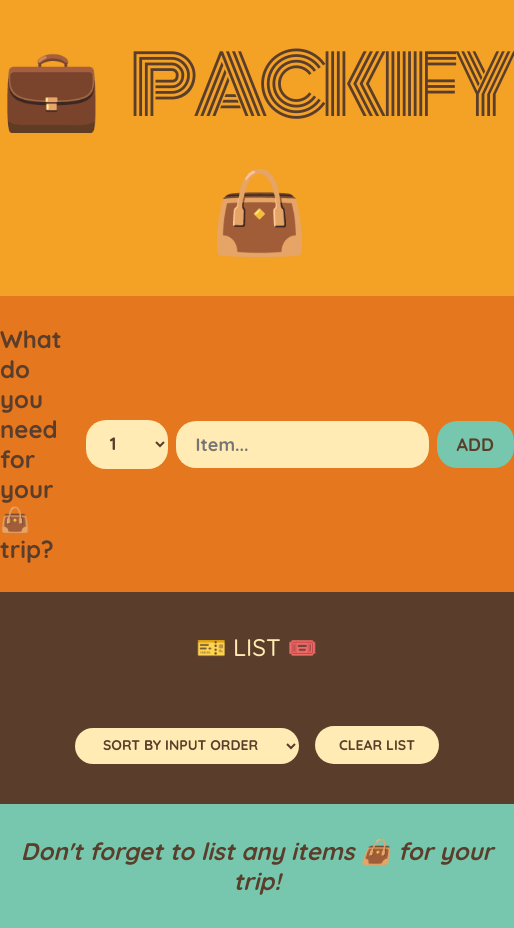
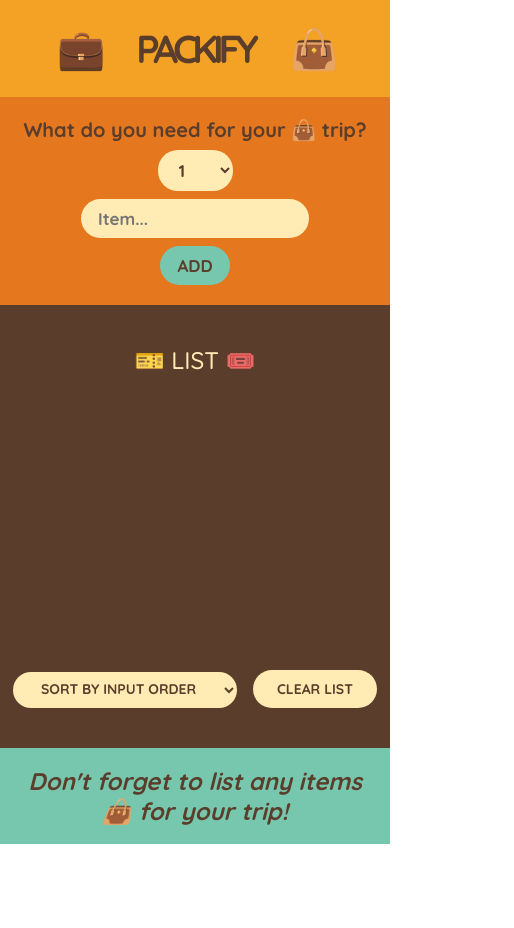
Before and after one commit to pj-pj-pj/checklist, a React (Create React App) app: page / in a window 390 px wide. Shown: the whole page, 514 px wide, since content can reach past the window. After the commit the page ends 844 px from the top, so only its background shows below. Built offline with nearby package versions, Linux system fonts and the light colour scheme; the HTML template or start-up script is replaced by a standard one.

Commit message:
implement responsiveness on components

```diff
--- a/src/index.css
+++ b/src/index.css
@@ -1,4 +1,5 @@
 @import url('https://fonts.googleapis.com/css2?family=Monoton&family=Quicksand:wght@500;700&display=swap');
+@import url('https://fonts.googleapis.com/css2?family=Roboto+Mono:ital,wght@0,300;0,400;0,500;1,300&display=swap');
 
 * {
   margin: 0;
@@ -28,13 +29,14 @@
 h1 {
   text-align: center;
   background-color: #f4a226;
-  font-family: 'Monoton';
+  font-family: inherit;
   font-size: 8rem;
   text-transform: uppercase;
-  font-weight: 400;
+  font-weight: 700;
   word-spacing: 30px;
   letter-spacing: -5px;
   padding: 2.4rem 0;
+  white-space: nowrap;
 }
 
 .add-form {
@@ -46,8 +48,12 @@
   gap: 0.8rem;
 }
 
+.add-form div {
+  display: flex;
+  gap: 1rem;
+}
+
 h3 {
-  margin-right: 1.6rem;
   font-size: 2.4rem;
 }
 
@@ -157,16 +163,13 @@
 }
 
 .pop-up {
-  position: absolute;
-
   background-color: #f4a226;
-  padding: 2rem;
+  padding: 1.8rem;
   border-radius: 2rem;
-  margin: auto;
+  flex-shrink: 3;
 }
 
 .pop-up p {
-  text-align: center;
   font-size: 1.8rem;
   margin-bottom: 2.5rem;
 }
@@ -186,3 +189,45 @@
 .actions button:hover {
   filter: brightness(0.85);
 }
+
+@media only screen and (max-width: 899px) {
+  body {
+    h1 {
+      font-size: 10vw;
+    }
+
+    .add-form {
+      flex-direction: column;
+      padding: 2rem 0;
+    }
+
+    .add-form h3 {
+      font-size: 2rem;
+    }
+
+    button,
+    select,
+    input {
+      font-family: inherit;
+      border: none;
+      border-radius: 2rem;
+      padding: 0.9rem 1.7rem;
+      font-weight: 700;
+      font-size: 1.7rem;
+      cursor: pointer;
+    }
+
+    .stats {
+      padding: 1.8rem 1rem;
+    }
+
+    .pop-up {
+      max-width: 345px;
+    }
+
+    .pop-up p {
+      font-size: 1.7rem;
+      margin-bottom: 1.5rem;
+    }
+  }
+}
```
